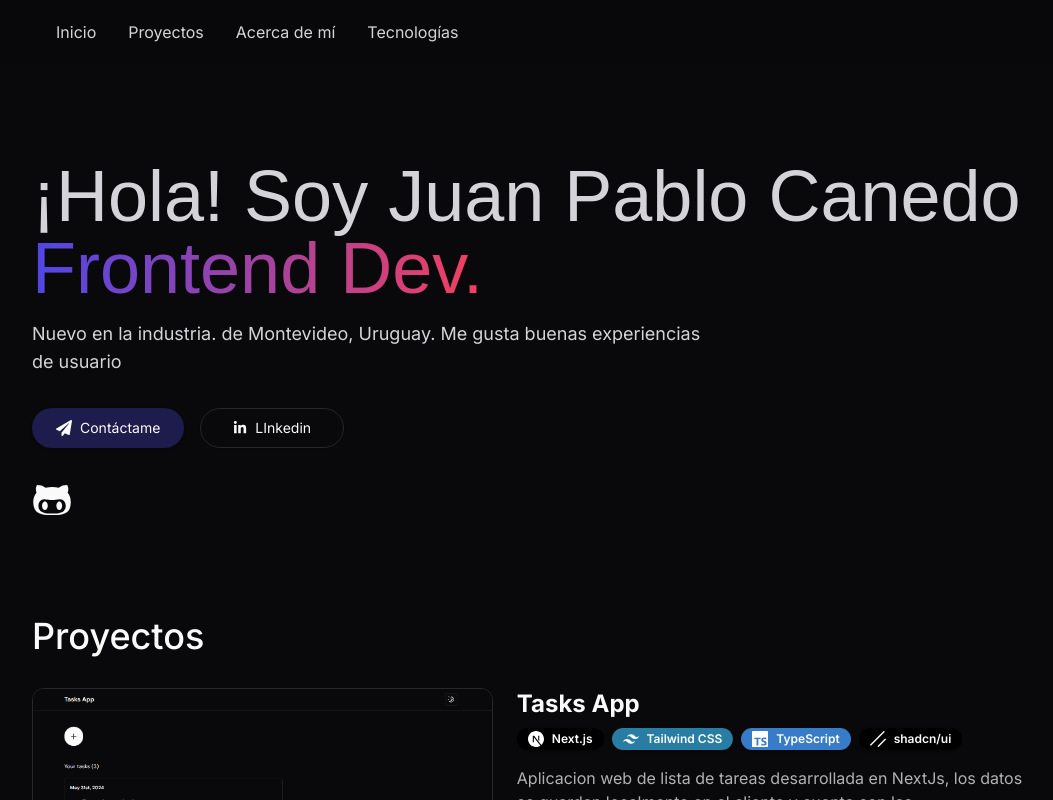
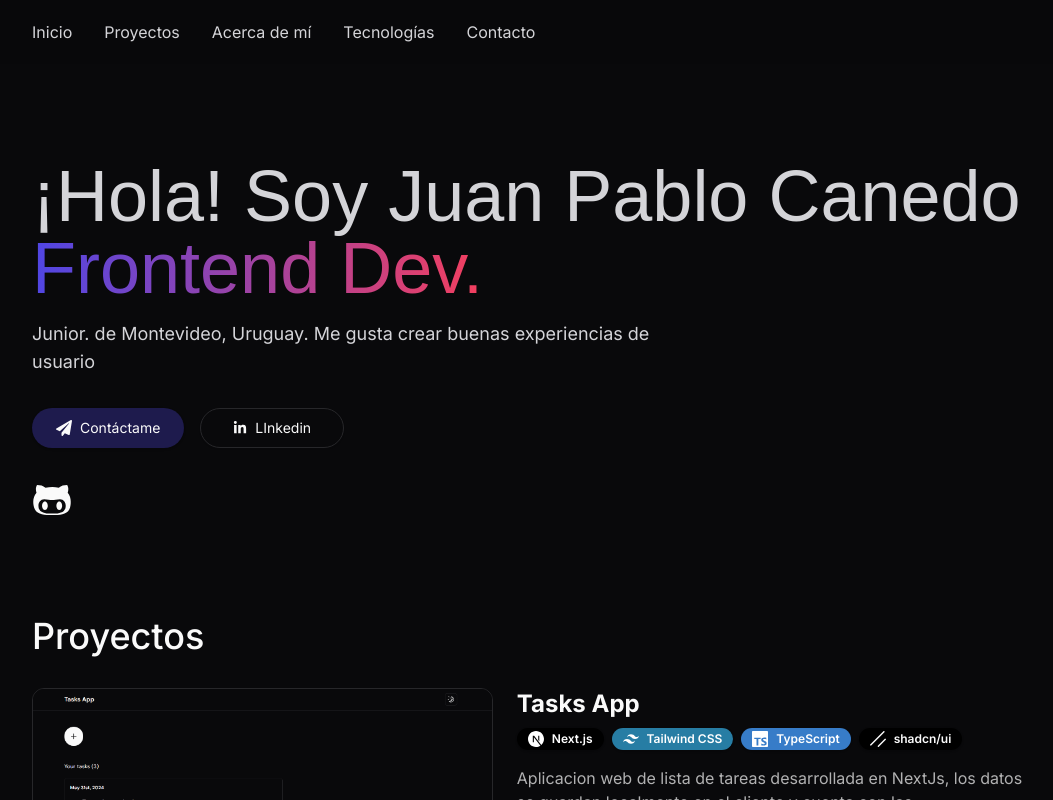
Before and after one commit to Can3do/Portfolio, a Next.js app: page / in a window 1280 px wide. Shown: the top 800 px of the page, without its empty margins (32-1085 px from the left). Built offline with nearby package versions, Linux system fonts and the light colour scheme; a web font is replaced by a local one.

Commit message:
cambiando copy y un div innecesario, tambien añadiendo la seccion contacto al nav, eliminando framer motion de las dependencias

```diff
--- a/package.json
+++ b/package.json
@@ -13,7 +13,6 @@
 		"@radix-ui/react-slot": "^1.0.2",
 		"class-variance-authority": "^0.7.0",
 		"clsx": "^2.1.1",
-		"framer-motion": "^11.0.28",
 		"next": "14.1.4",
 		"react": "^18",
 		"react-dom": "^18",
--- a/src/app/page.jsx
+++ b/src/app/page.jsx
@@ -7,7 +7,6 @@ import Link from 'next/link';
 
 const HomePage = () => {
 	return (
-		<>
 		<main className='flex flex-col items-center overflow-hidden'>
 			<HeroSection />
 			<ProjectsSection />
@@ -26,7 +25,6 @@ const HomePage = () => {
 				</p>
 			</footer>
 		</main>
-		</>
 	);
 };
 
--- a/src/components/aboutSection/AboutSection.jsx
+++ b/src/components/aboutSection/AboutSection.jsx
@@ -9,10 +9,23 @@ const AboutSection = () => {
 				</div>
 				<div className='flex'>
 					<p className='max-w-[70ch] text-lg'>
-					Hola, me llamo Juan Pablo Canedo. A los 14 años, tuve mi primer encuentro con el mundo del desarrollo, específicamente con el desarrollo web, y desde entonces me he sentido profundamente atraído y comprometido con este campo.
+						Hola, me llamo Juan Pablo Canedo. A los 14 años, tuve mi
+						primer encuentro con el mundo del desarrollo,
+						específicamente con el desarrollo web, y desde entonces
+						me he sentido profundamente atraído y comprometido con
+						este campo.
 						<br />
 						<br />
-						Mi camino comenzó de manera modesta, experimentando con HTML y CSS. Con el tiempo, fui ampliando mis conocimientos de forma progresiva. Hoy en día, disfruto creando cosas con tecnologías como JavaScript, React.js, Next.js y Tailwind. Siempre estoy en constante búsqueda de aprendizaje, tratando de profundizar en mis habilidades y expandir mi horizonte en este fascinante mundo del desarrollo web.
+						Mi camino comenzó de manera modesta, experimentando con
+						HTML y CSS. Con el tiempo, fui ampliando mis
+						conocimientos de forma progresiva. Hoy en día, disfruto
+						creando con tecnologías como JavaScript, React.js,
+						Next.js y Tailwind.
+						<br />
+						<br />
+						Siempre estoy en constante búsqueda de aprendizaje,
+						tratando de profundizar en mis habilidades y expandir mi
+						horizonte en este fascinante mundo del desarrollo web.
 					</p>
 				</div>
 			</div>
--- a/src/components/heroSection/HeroSection.jsx
+++ b/src/components/heroSection/HeroSection.jsx
@@ -20,8 +20,8 @@ const HeroSection = () => {
 					</h1>
 
 					<p className=' text-lg font-normal text-zinc-300 max-w-2xl'>
-						Nuevo en la industria. de Montevideo, Uruguay. Me gusta
-						buenas experiencias de usuario
+						Junior. de Montevideo, Uruguay. Me gusta crear buenas
+						experiencias de usuario
 					</p>
 				</div>
 
--- a/src/components/navigation/Navigation.jsx
+++ b/src/components/navigation/Navigation.jsx
@@ -8,22 +8,19 @@ const Navigation = () => {
 	const [isMenuOpen, setIsMenuOpen] = useState(false);
 
 	return (
-		<>
 		<header
-				className={`sticky left-0 right-0 top-0 min-h-[4rem] box-border flex items-stretch justify-center bg-zinc-950/70 backdrop-blur-lg z-50`}
+			className={`sticky left-0 right-0 top-0 min-h-[4rem] box-border flex items-stretch justify-center bg-zinc-950/70  z-50 backdrop-blur-lg`}
 		>
 			<div
-					className={`flex w-full max-w-7xl items-center ms-6 md:px-16 `}
+				className={`flex w-full max-w-7xl items-center px-6 md:px-16  `}
 			>
 				{/* Burger Menu */}
-					<div
-						onClick={() => setIsMenuOpen(!isMenuOpen)}
-						className='flex items-center sm:hidden'
-					>
+
 				<button
-							className={`${styles.button} relative z-50`}
+					className={`${styles.button} relative z-50 sm:hidden`}
 					aria-controls='primary-navigation'
 					aria-expanded={isMenuOpen}
+					onClick={() => setIsMenuOpen(!isMenuOpen)}
 				>
 					<svg
 						stroke='var(--button-color)'
@@ -41,24 +38,21 @@ const Navigation = () => {
 						></path>
 					</svg>
 				</button>
-					</div>
 
-					<nav className=' flex w-full'>
+				<nav className=' flex w-full '>
 					{/* navegacion de telefono */}
 
 					<div
-							className={`${styles.menu_mobile} absolute left-0 top-[4rem] z-30 flex w-full overflow-hidden border-zinc-700 bg-zinc-950 px-6 sm:px-16 sm:hidden`}
+						className={`${styles.menu_mobile}  absolute left-0 top-[4rem] z-30 flex w-full overflow-hidden border-zinc-700 bg-zinc-950 px-6 sm:px-16 sm:hidden`}
 						aria-expanded={isMenuOpen}
 					>
 						<ul className='flex w-full flex-col items-start gap-8  py-[3rem] '>
 							{navLinks.map((link) => (
 								<li
 									key={link.id}
-										className={`flex w-full  pb-2 ${styles.menu_mobile_li}`}
+									className={`flex w-full  pb-2  ${styles.menu_mobile_li}`}
 									aria-expanded={isMenuOpen}
-										onClick={() =>
-											setIsMenuOpen(!isMenuOpen)
-										}
+									onClick={() => setIsMenuOpen(!isMenuOpen)}
 								>
 									<Link
 										href={link.url}
@@ -77,9 +71,7 @@ const Navigation = () => {
 							{navLinks.map((link) => (
 								<li
 									key={link.id}
-										onClick={() =>
-											setIsMenuOpen(!isMenuOpen)
-										}
+									onClick={() => setIsMenuOpen(!isMenuOpen)}
 								>
 									<Link
 										href={link.url}
@@ -94,7 +86,6 @@ const Navigation = () => {
 				</nav>
 			</div>
 		</header>
-		</>
 	);
 };
 
--- a/src/constants/index.js
+++ b/src/constants/index.js
@@ -35,6 +35,11 @@ export const navLinks = [
 		name: 'Tecnologías',
 		url: '#tech',
 		id: 'tech',
+	},
+	{
+		name: 'Contacto',
+		url: '#contact',
+		id: 'contact',
 	},
 ];
 
```
Also changed, not shown: 1 other file (tests, documents, lock files or other folders). Lines whose indentation alone changed are shown as unchanged.
